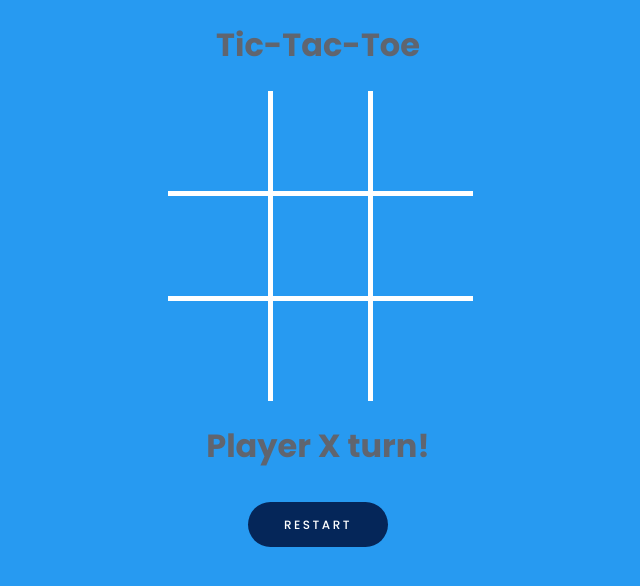
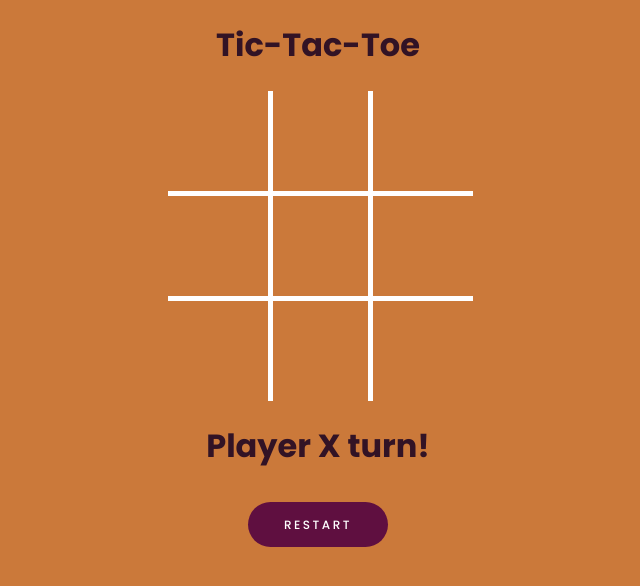
Before and after one commit to niyati-desai/PRODIGY_WD_03, a plain HTML site: page index.html in a window 1280 px wide. Shown: the whole page, without its empty margins (322-962 px from the left). Drawn offline with Linux system fonts and the light colour scheme.

Commit message:
Update style.css

```diff
--- a/style.css
+++ b/style.css
@@ -3,13 +3,13 @@
 body {
   font-family: "Poppins", sans-serif;
   text-align: center;
-  background: #279af1;
+  background: #cb793a;
 }
 
 h1 {
   font-size: 2rem;
   font-weight: bold;
-  color: #60656f;
+  color: #321325;
 }
 
 #board {
@@ -37,7 +37,7 @@ h1 {
 p{
     font-size: 2rem;
     font-weight: bold;
-    color: #60656f;
+    color: #321325;
 }
 
 .square {
@@ -70,14 +70,14 @@ p{
   letter-spacing: 2.5px;
   font-weight: 500;
   color: #fff;
-  background-color: #052659;
+  background-color: #5f0f40;
   border: none;
   border-radius: 45px;
   transition: all 0.3s ease 0s;
   cursor: pointer;
 }
 #restart-button:hover {
-  background-color: #118ab2;
+  background-color: #9a031e;
   box-shadow: 0px 0px 20px #e1cbd7;
   color: #fff;
 }
```
